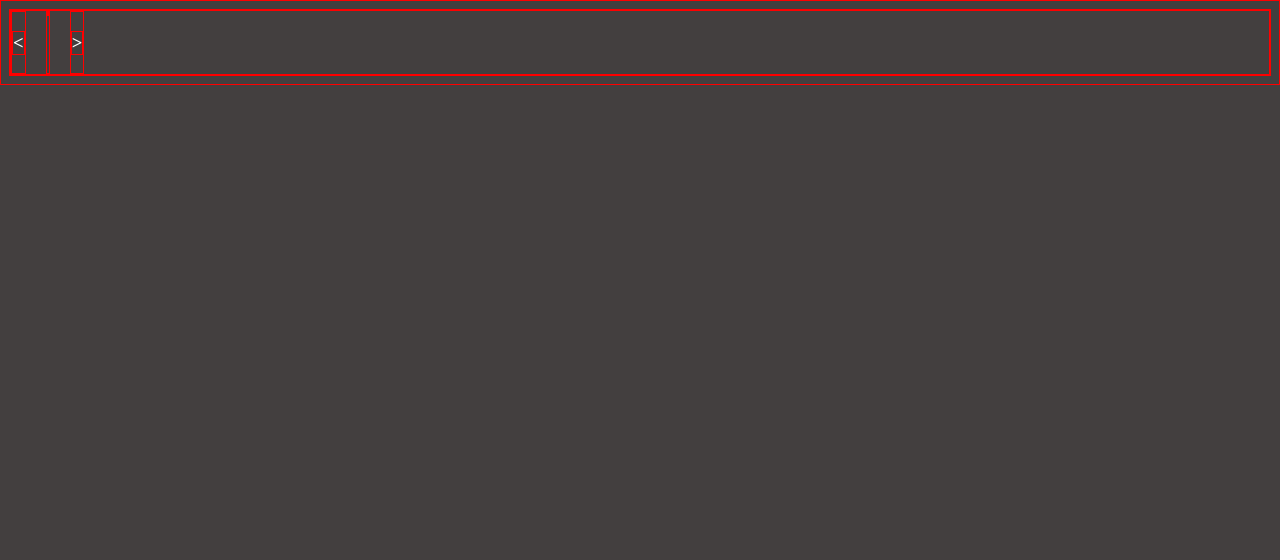
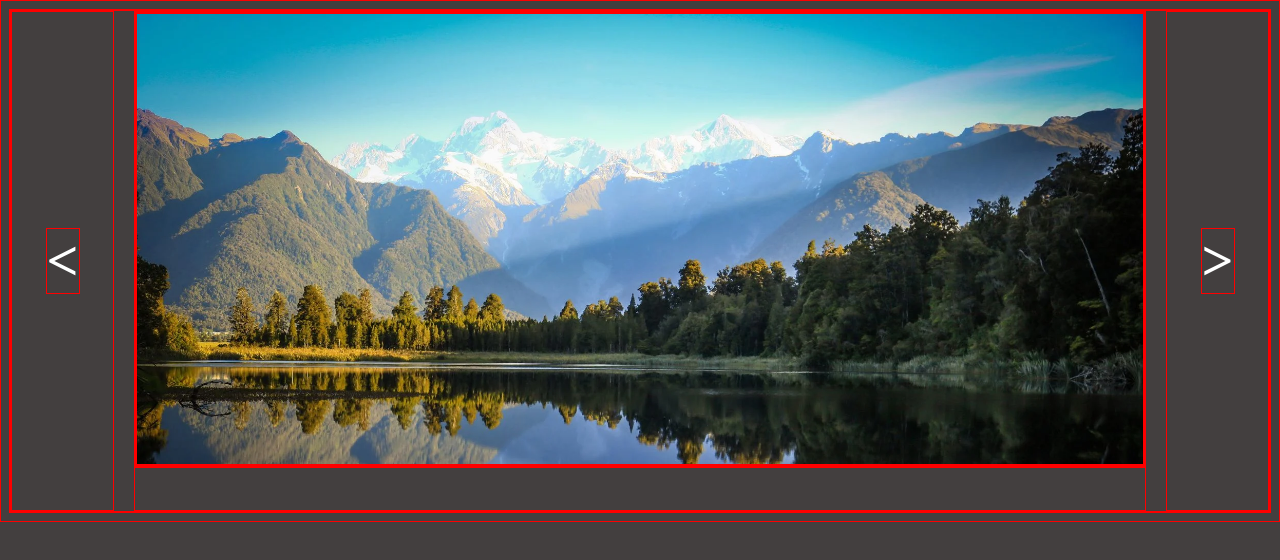
Before and after one commit to charles-lao/coding-exercises, a plain HTML site: page javascript-exercises/image-slider/index.html in a window 1280 px wide. Drawn offline with Linux system fonts and the light colour scheme.

Commit message:
Add images and layout for image-slider

```diff
--- a/javascript-exercises/image-slider/index.html
+++ b/javascript-exercises/image-slider/index.html
@@ -16,7 +16,9 @@
 
         <div class="center-container">
             <div class="slider-container">
-
+                <div id="slide1" class="slide"></div>
+                <div id="slide2" class="slide"></div>
+                <div id="slide3" class="slide"></div>
             </div>
 
             <div class="dots-container">
--- a/javascript-exercises/image-slider/style.css
+++ b/javascript-exercises/image-slider/style.css
@@ -7,12 +7,55 @@ body {
     color: white;
 }
 
+h3 {
+    cursor: pointer;
+}
+
 .container {
     display: flex;
     gap: 20px;
+    height: 500px;
 }
+
+.left-container,
+.right-container {
+    flex: 1;
+    display: flex;
+    align-items: center;
+    justify-content: center;
+    text-align: center;
+    font-size: 3rem;
+}
+
+
 
 .center-container {
     display: flex;
     flex-direction: column;
+    flex: 10;
 }
+
+
+#slide1 {
+    background: url("1.webp");
+    background-size: 100%;
+}
+
+#slide2 {
+    background: url("2.jpg");
+    background-size: 100%;
+    display: none;
+    opacity: 0;
+}
+
+#slide3 {
+    background: url("3.jpg");
+    background-size: 100%;
+    display: none;
+    opacity: 0;
+}
+
+.slide {
+
+    height: 450px;
+}
```
Also changed, not shown: javascript-exercises/image-slider/1.webp (added), javascript-exercises/image-slider/2.jpg (added), 4 other files.
